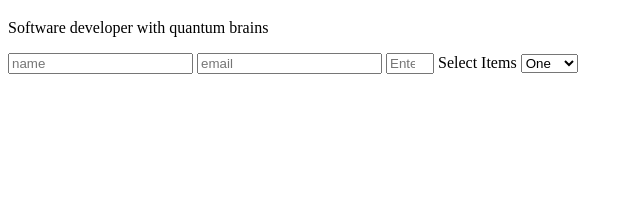
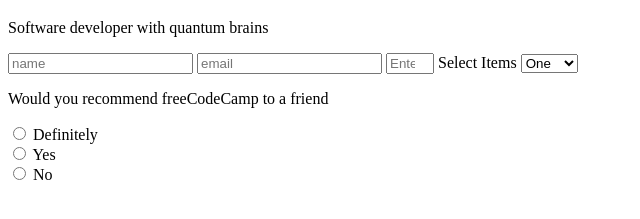
Before and after one commit to rexthecoder/Joes_rex, a plain HTML site: page index.html in a window 1280 px wide. Shown: the part 61-280 px from the top of the page, without its empty margins (0-640 px from the left). Drawn offline with Linux system fonts and the light colour scheme.

Commit message:
Add radio buttons

```diff
--- a/index.html
+++ b/index.html
@@ -41,6 +41,11 @@
         <option value="3">Three</option>
         <option value="4"> Four </option>
       </select>
+      <p>Would you recommend freeCodeCamp to a friend</p>
+
+      <input type="radio" name="name" value="Definitely"> Definitely<br>
+      <input type="radio" name="name" value="Yes"> Yes<br>
+      <input type="radio" name="name" value="No"> No<br>
     </form>
   </body>
 </html>
```
